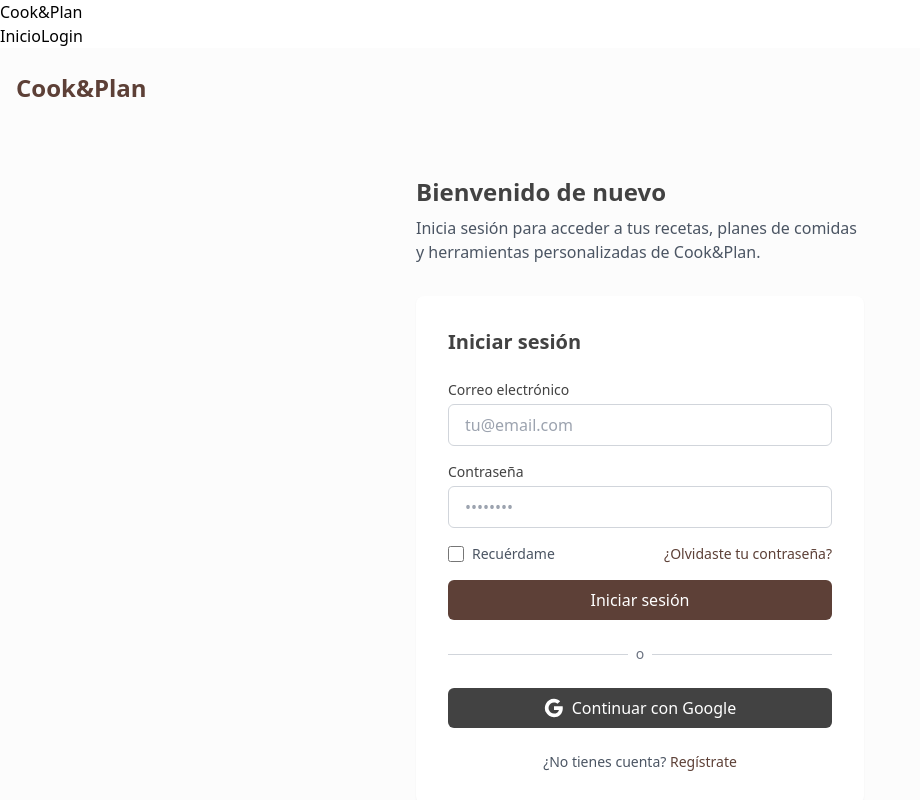
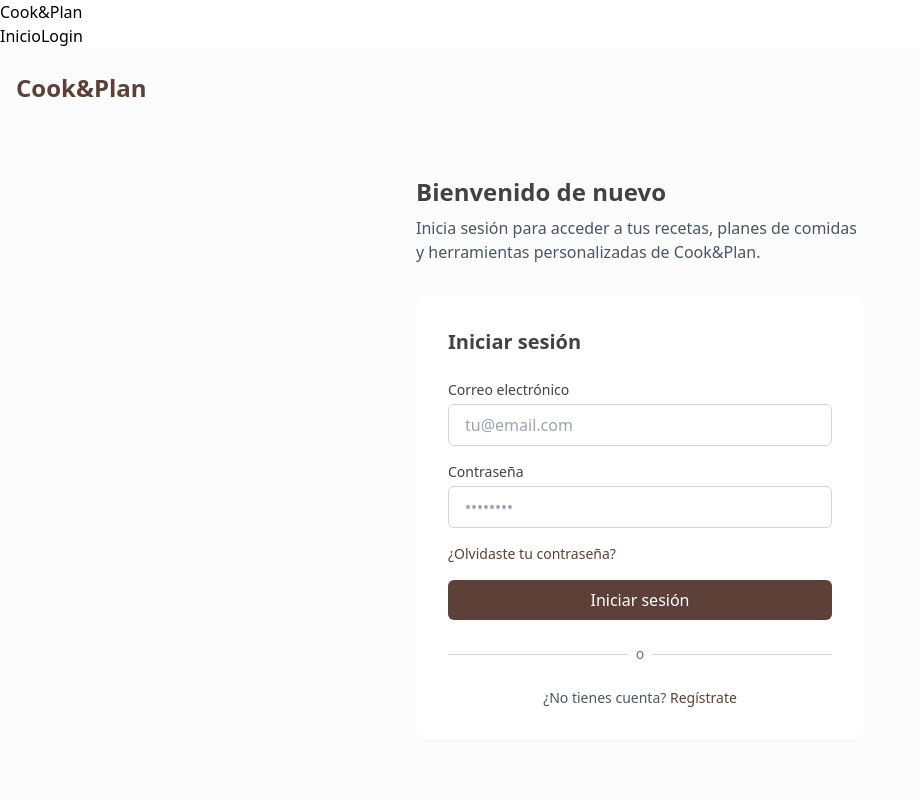
Before and after one commit to CFGSCojita/Cook-and-Plan, a React (Vite) app: page /login in a window 1280 px wide. Shown: the top 800 px of the page, without its empty margins (0-920 px from the left). Built offline with nearby package versions, Linux system fonts and the light colour scheme.

Commit message:
Backend: Simplificar login.

```diff
--- a/src/pages/Login.jsx
+++ b/src/pages/Login.jsx
@@ -67,11 +67,6 @@ export default function Login() {
         } finally {
             setLoading(false);
         }
-    };
-
-    const handleGoogleLogin = () => {
-        // Implementación futura de OAuth con Google
-        console.log("Google login - Por implementar");
     };
 
     return (
@@ -152,20 +147,8 @@ export default function Login() {
                                 />
                             </div>
 
-                            {/* Checkbox y enlace */}
+                            {/* Restablecer contraseña */}
                             <div className="flex items-center justify-between">
-                                <label className="flex items-center">
-                                    <input
-                                        type="checkbox"
-                                        name="remember"
-                                        checked={formData.remember}
-                                        onChange={handleChange}
-                                        className="h-4 w-4 text-primary border-gray-300 rounded focus:ring-primary"
-                                    />
-                                    <span className="ml-2 text-sm text-gray-600">
-                                        Recuérdame
-                                    </span>
-                                </label>
                                 <Link
                                     to="/recuperar-password"
                                     className="text-sm text-primary hover:underline"
@@ -197,33 +180,6 @@ export default function Login() {
                                 </span>
                             </div>
                         </div>
-
-                        {/* Botón Google */}
-                        <button
-                            type="button"
-                            onClick={handleGoogleLogin}
-                            className="w-full bg-dark text-white py-2 px-4 rounded-md hover:bg-dark/90 transition-colors flex items-center justify-center gap-2"
-                        >
-                            <svg className="w-5 h-5" viewBox="0 0 24 24">
-                                <path
-                                    fill="currentColor"
-                                    d="M22.56 12.25c0-.78-.07-1.53-.2-2.25H12v4.26h5.92c-.26 1.37-1.04 2.53-2.21 3.31v2.77h3.57c2.08-1.92 3.28-4.74 3.28-8.09z"
-                                />
-                                <path
-                                    fill="currentColor"
-                                    d="M12 23c2.97 0 5.46-.98 7.28-2.66l-3.57-2.77c-.98.66-2.23 1.06-3.71 1.06-2.86 0-5.29-1.93-6.16-4.53H2.18v2.84C3.99 20.53 7.7 23 12 23z"
-                                />
-                                <path
-                                    fill="currentColor"
-                                    d="M5.84 14.09c-.22-.66-.35-1.36-.35-2.09s.13-1.43.35-2.09V7.07H2.18C1.43 8.55 1 10.22 1 12s.43 3.45 1.18 4.93l2.85-2.22.81-.62z"
-                                />
-                                <path
-                                    fill="currentColor"
-                                    d="M12 5.38c1.62 0 3.06.56 4.21 1.64l3.15-3.15C17.45 2.09 14.97 1 12 1 7.7 1 3.99 3.47 2.18 7.07l3.66 2.84c.87-2.6 3.3-4.53 6.16-4.53z"
-                                />
-                            </svg>
-                            Continuar con Google
-                        </button>
 
                         {/* Enlace a registro */}
                         <p className="mt-6 text-center text-sm text-gray-600">
```
